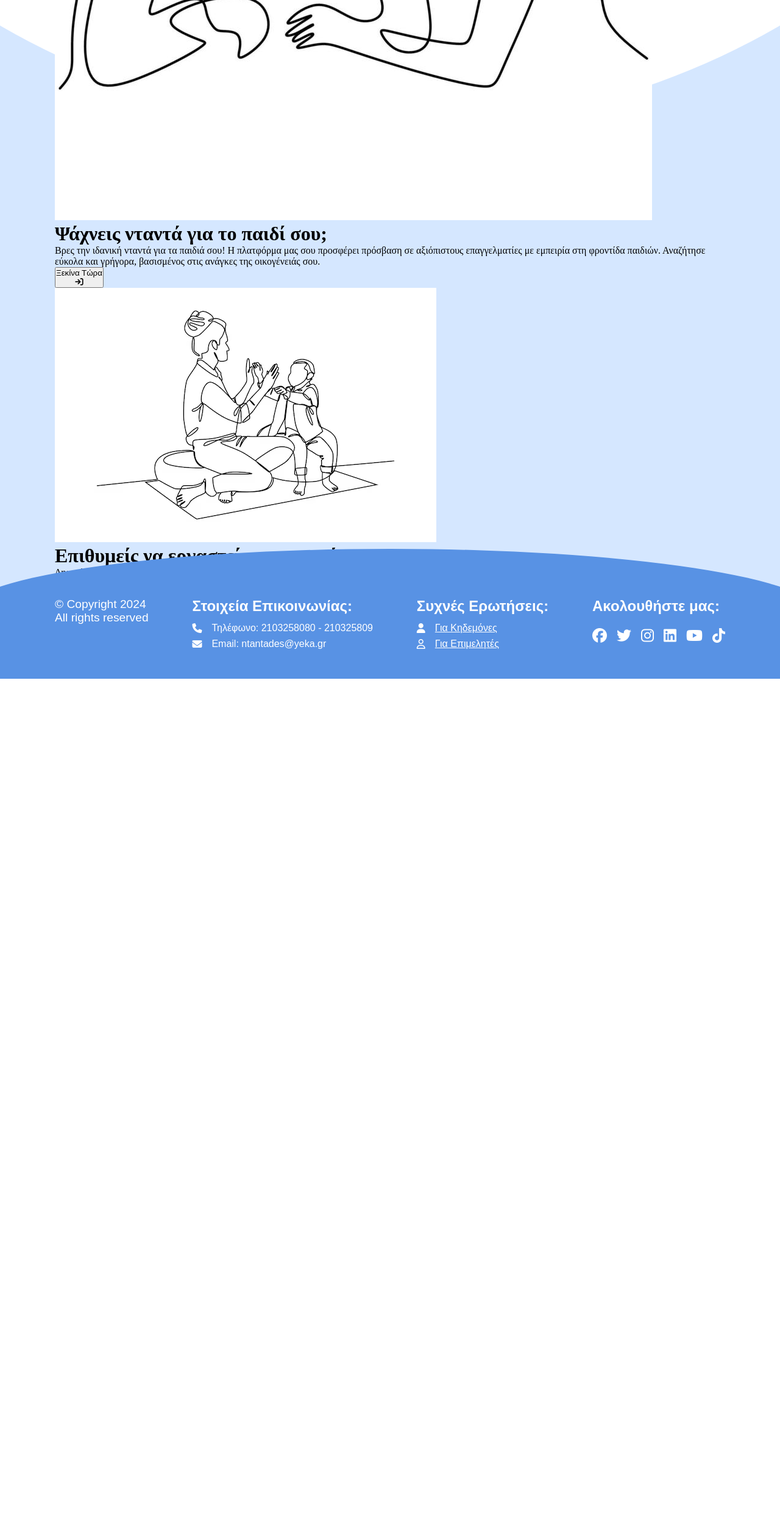
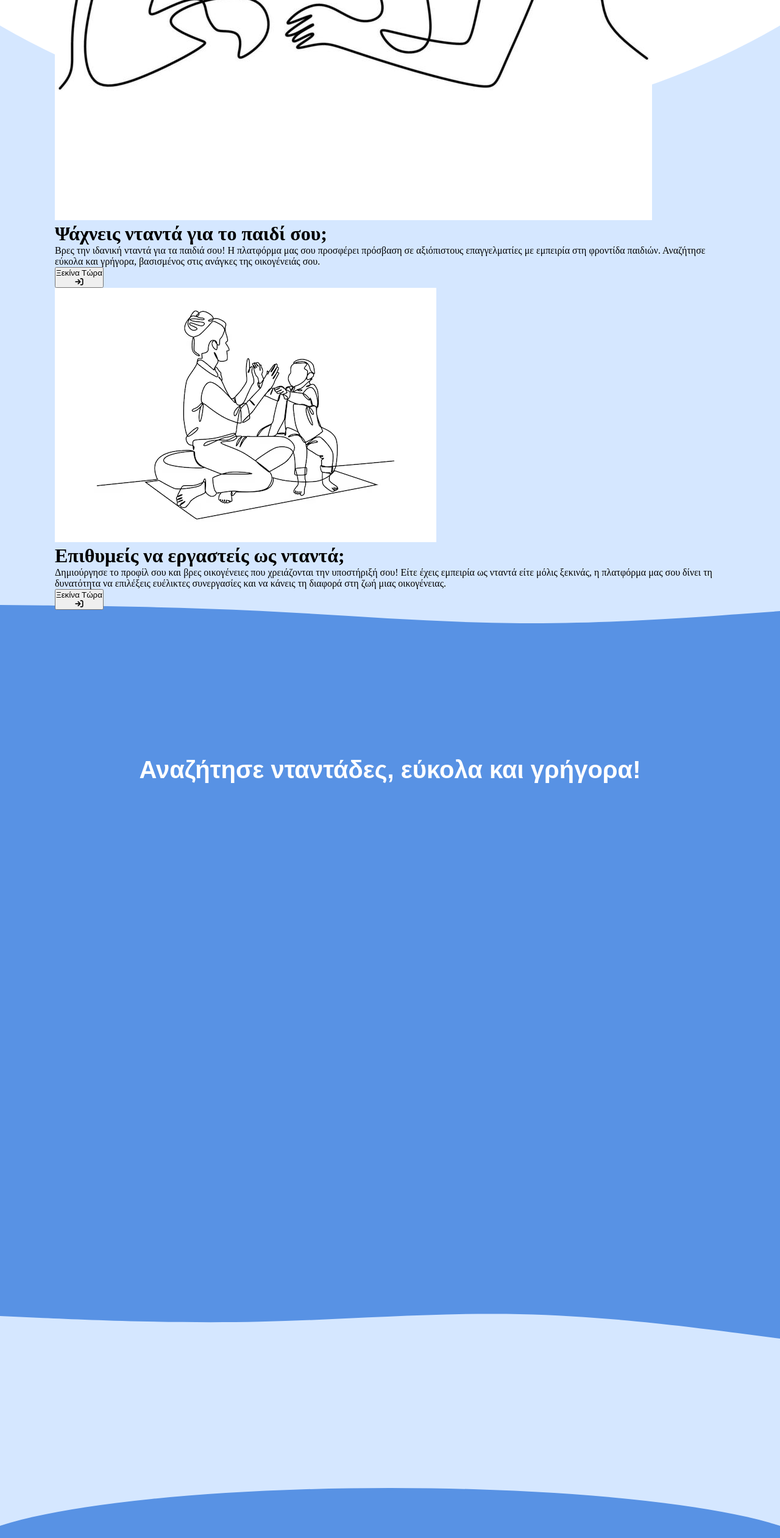
Before and after one commit to AntonisZks/Neighborhood-Nannies, a React (Vite) app: page / in a window 1280 px wide. Shown: the part 739-3261 px from the top of the page at 61% size. Before the commit the page ends 1852 px from the top, so only its background shows below. Built offline with nearby package versions, Linux system fonts and the light colour scheme.

Commit message:
Added wave effects

```diff
--- a/src/components/Footer/Footer.module.css
+++ b/src/components/Footer/Footer.module.css
@@ -6,7 +6,6 @@
   width: 110%;
   border-radius: 50% 50% 0 0;
   justify-self: center;
-  margin-top: -100px;
   display: flex;
   justify-content: center;
   align-items: space-between;
--- a/src/index.css
+++ b/src/index.css
@@ -1,6 +1,9 @@
+@import "./styles/config.css";
+
 html, body {
   max-width: 100%;
   overflow-x: hidden;
+  background-color: var(--theme_color_fg_lighter);
 }
 
 * {
--- a/src/pages/HomePage/HomePage.jsx
+++ b/src/pages/HomePage/HomePage.jsx
@@ -27,9 +27,11 @@ function MainSection() {
           <NannyIntroductionContainer />
         </div>
 
-        {/* <div className={styles.search_container}>
+        <div className={styles.upper_wave}></div>
+        <div className={styles.search_container}>
           <h1>Αναζήτησε νταντάδες, εύκολα και γρήγορα!</h1>
-        </div> */}
+        </div>
+        <div className={styles.lower_wave}></div>
       </div>
     </>
   );
--- a/src/pages/HomePage/HomePage.module.css
+++ b/src/pages/HomePage/HomePage.module.css
@@ -20,7 +20,6 @@
   align-items: center;
   padding-top: 50px;
   position: relative;
-  background-color: var(--theme_color_fg_lighter);
   height: auto;
   justify-self: center;
 }
@@ -28,6 +27,27 @@
 .options_container {
   width: 1100px;
   z-index: 999;
+}
+
+.upper_wave {
+  aspect-ratio: 900/450;
+  width: 100%;
+  background-color: var(--theme_color_bg); /* Primary color for the wave */
+  -webkit-mask: url('../../assets/home_wave_upper.svg') no-repeat;
+  -webkit-mask-size: cover;
+  mask: url('../../assets/home_wave_upper.svg') no-repeat;
+  mask-size: cover;
+  margin-top: -500px;
+}
+.lower_wave {
+  aspect-ratio: 900/450;
+  width: 100%;
+  height: 400px;
+  background-color: var(--theme_color_bg); /* Primary color for the wave */
+  -webkit-mask: url('../../assets/home_wave_lower.svg') no-repeat;
+  -webkit-mask-size: cover;
+  mask: url('../../assets/home_wave_lower.svg') no-repeat;
+  mask-size: cover;
 }
 
 .search_container {
@@ -38,8 +58,6 @@
   display: flex;
   justify-content: center;
   padding: 100px;
-  margin-top: 12rem;
-  margin-bottom: 20rem;
 }
 
 .search_container h1 {
--- a/src/styles/config.css
+++ b/src/styles/config.css
@@ -1,5 +1,5 @@
 :root {
-  --theme_color_bg: rgb(88, 146, 228);
+  --theme_color_bg: #5892e4;
   --theme_color_fg: rgb(28, 123, 255);
   --theme_color_fg_lighter: rgb(213, 231, 255);
   --text_color_black: rgb(94, 94, 94);
```
Also changed, not shown: src/assets/home_wave_lower.svg (added), src/assets/home_wave_upper.svg (added).
